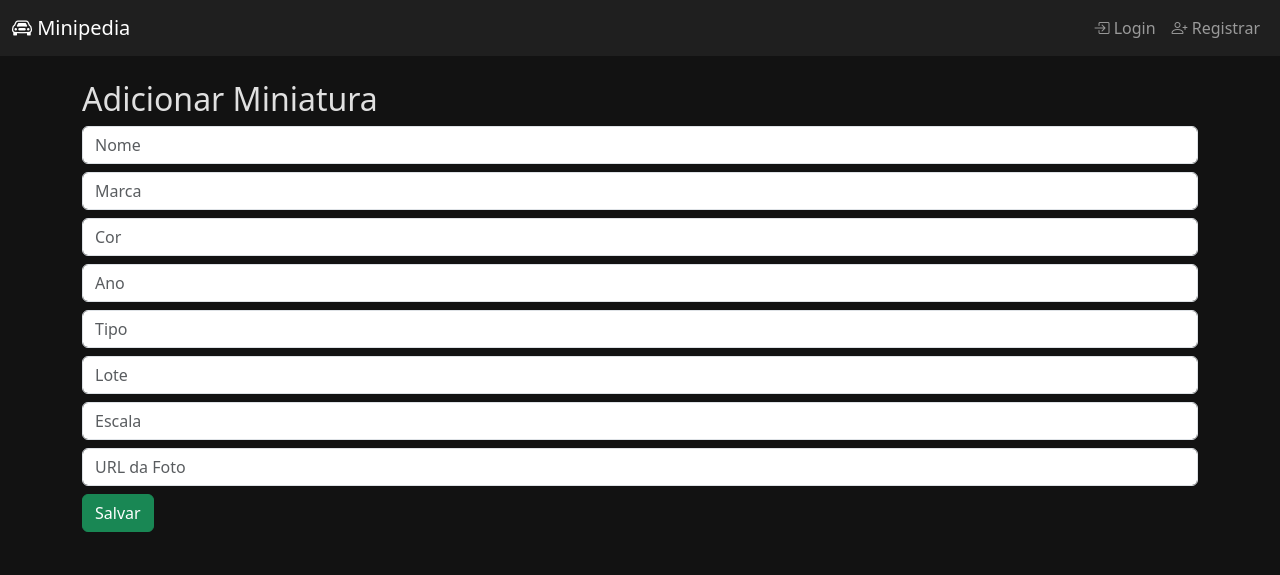
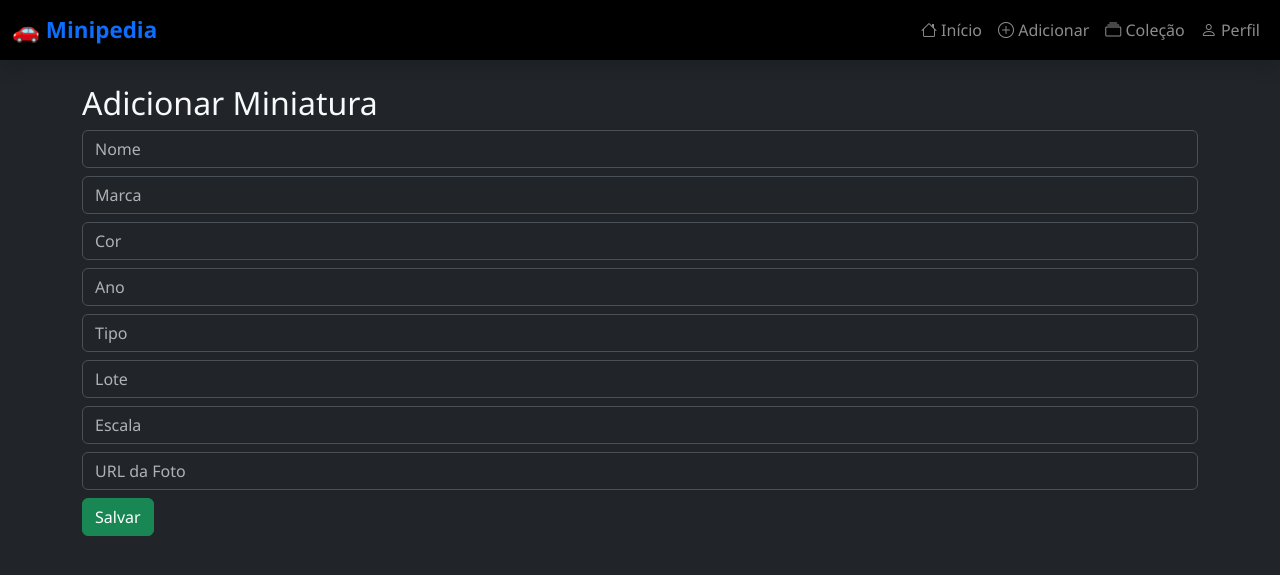
Before and after one commit to everaldodisco/minipedia, a Python web app: template templates/add.html in a window 1280 px wide. Shown: the top 575 px of the page. Run offline with Jinja, Linux system fonts and the light colour scheme; the template is opened without the code that fills it, so the values that code supplies are empty.

Commit message:
versao 6

```diff
--- a/static/css/style.css
+++ b/static/css/style.css
@@ -1,62 +1,15 @@
-
 body {
-    background-color: #121212;
-    color: #e0e0e0;
-    font-family: 'Segoe UI', Tahoma, Geneva, Verdana, sans-serif;
-    margin: 0;
-    padding: 0;
+    font-family: 'Segoe UI', sans-serif;
 }
-
-.navbar {
-    background-color: #1f1f1f;
-    padding: 1rem;
-    display: flex;
-    justify-content: space-between;
-    align-items: center;
-    border-bottom: 1px solid #333;
+.navbar-brand {
+    font-size: 1.4rem;
 }
-
-.navbar a {
-    color: #e0e0e0;
-    margin: 0 10px;
-    text-decoration: none;
-    transition: color 0.3s ease;
-}
-
-.navbar a:hover {
-    color: #00bcd4;
-}
-
-.container {
-    width: 90%;
-    max-width: 1200px;
-    margin: 2rem auto;
-}
-
 .card {
     background-color: #1e1e1e;
-    border-radius: 12px;
-    padding: 1rem;
-    margin: 1rem;
-    box-shadow: 0 4px 8px rgba(0,0,0,0.3);
-    transition: transform 0.2s ease;
+    border: 1px solid #333;
+    transition: transform 0.2s ease, box-shadow 0.2s ease;
 }
-
 .card:hover {
     transform: translateY(-5px);
+    box-shadow: 0 4px 20px rgba(0,0,0,0.6);
 }
-
-button, .btn {
-    background-color: #00bcd4;
-    color: #121212;
-    border: none;
-    border-radius: 8px;
-    padding: 0.5rem 1rem;
-    cursor: pointer;
-    transition: background-color 0.3s ease;
-}
-
-button:hover, .btn:hover {
-    background-color: #0097a7;
-    color: white;
-}
--- a/templates/base.html
+++ b/templates/base.html
@@ -1,45 +1,35 @@
 <!DOCTYPE html>
-<html lang="pt-br">
+<html lang="pt-br" data-bs-theme="dark">
 <head>
     <meta charset="UTF-8">
+    <meta name="viewport" content="width=device-width, initial-scale=1.0">
     <title>Minipedia</title>
-    <link rel="stylesheet" href="https://cdn.jsdelivr.net/npm/bootstrap@5.3.2/dist/css/bootstrap.min.css">
-    <link rel="stylesheet" href="https://cdn.jsdelivr.net/npm/bootstrap-icons/font/bootstrap-icons.css">
-    <style>
-        body { background-color: #121212; color: #e0e0e0; }
-        .navbar { background-color: #1f1f1f; }
-        .card { background-color: #1e1e1e; border: none; }
-    </style>
+    <link href="https://cdn.jsdelivr.net/npm/bootstrap@5.3.3/dist/css/bootstrap.min.css" rel="stylesheet">
+    <link href="https://cdn.jsdelivr.net/npm/bootstrap-icons/font/bootstrap-icons.css" rel="stylesheet">
+    <link href="{{ url_for('static', filename='css/style.css') }}" rel="stylesheet">
 </head>
-<body>
-<nav class="navbar navbar-expand-lg navbar-dark">
+<body class="bg-dark text-light">
+    <nav class="navbar navbar-expand-lg navbar-dark bg-black shadow">
         <div class="container-fluid">
-    <a class="navbar-brand" href="{{ url_for('index') }}">
-        <i class="bi bi-car-front"></i> Minipedia
-    </a>
-    <div class="collapse navbar-collapse">
+            <a class="navbar-brand fw-bold text-primary" href="/">🚗 Minipedia</a>
+            <button class="navbar-toggler" type="button" data-bs-toggle="collapse" data-bs-target="#navbarNav">
+                <span class="navbar-toggler-icon"></span>
+            </button>
+            <div class="collapse navbar-collapse" id="navbarNav">
                 <ul class="navbar-nav ms-auto">
-        {% if current_user.is_authenticated %}
-            <li class="nav-item"><a class="nav-link" href="{{ url_for('add') }}"><i class="bi bi-plus-circle"></i> Adicionar</a></li>
-            <li class="nav-item"><a class="nav-link" href="{{ url_for('colecao') }}"><i class="bi bi-collection"></i> Minha Coleção</a></li>
-            <li class="nav-item"><a class="nav-link" href="{{ url_for('logout') }}"><i class="bi bi-box-arrow-right"></i> Logout</a></li>
-        {% else %}
-            <li class="nav-item"><a class="nav-link" href="{{ url_for('login') }}"><i class="bi bi-box-arrow-in-right"></i> Login</a></li>
-            <li class="nav-item"><a class="nav-link" href="{{ url_for('register') }}"><i class="bi bi-person-plus"></i> Registrar</a></li>
-        {% endif %}
+                    <li class="nav-item"><a class="nav-link" href="/"><i class="bi bi-house"></i> Início</a></li>
+                    <li class="nav-item"><a class="nav-link" href="/add"><i class="bi bi-plus-circle"></i> Adicionar</a></li>
+                    <li class="nav-item"><a class="nav-link" href="/colecao"><i class="bi bi-collection"></i> Coleção</a></li>
+                    <li class="nav-item"><a class="nav-link" href="/perfil"><i class="bi bi-person"></i> Perfil</a></li>
                 </ul>
             </div>
         </div>
     </nav>
-<div class="container mt-4">
-    {% with messages = get_flashed_messages(with_categories=true) %}
-        {% if messages %}
-            {% for category, message in messages %}
-                <div class="alert alert-{{ category }}">{{ message }}</div>
-            {% endfor %}
-        {% endif %}
-    {% endwith %}
+
+    <main class="container py-4">
         {% block content %}{% endblock %}
-</div>
+    </main>
+
+    <script src="https://cdn.jsdelivr.net/npm/bootstrap@5.3.3/dist/js/bootstrap.bundle.min.js"></script>
 </body>
 </html>
```
Also changed, not shown: app.py (+6 -123 lines), templates/index.html (+3 -16 lines). Lines whose indentation alone changed are shown as unchanged.
